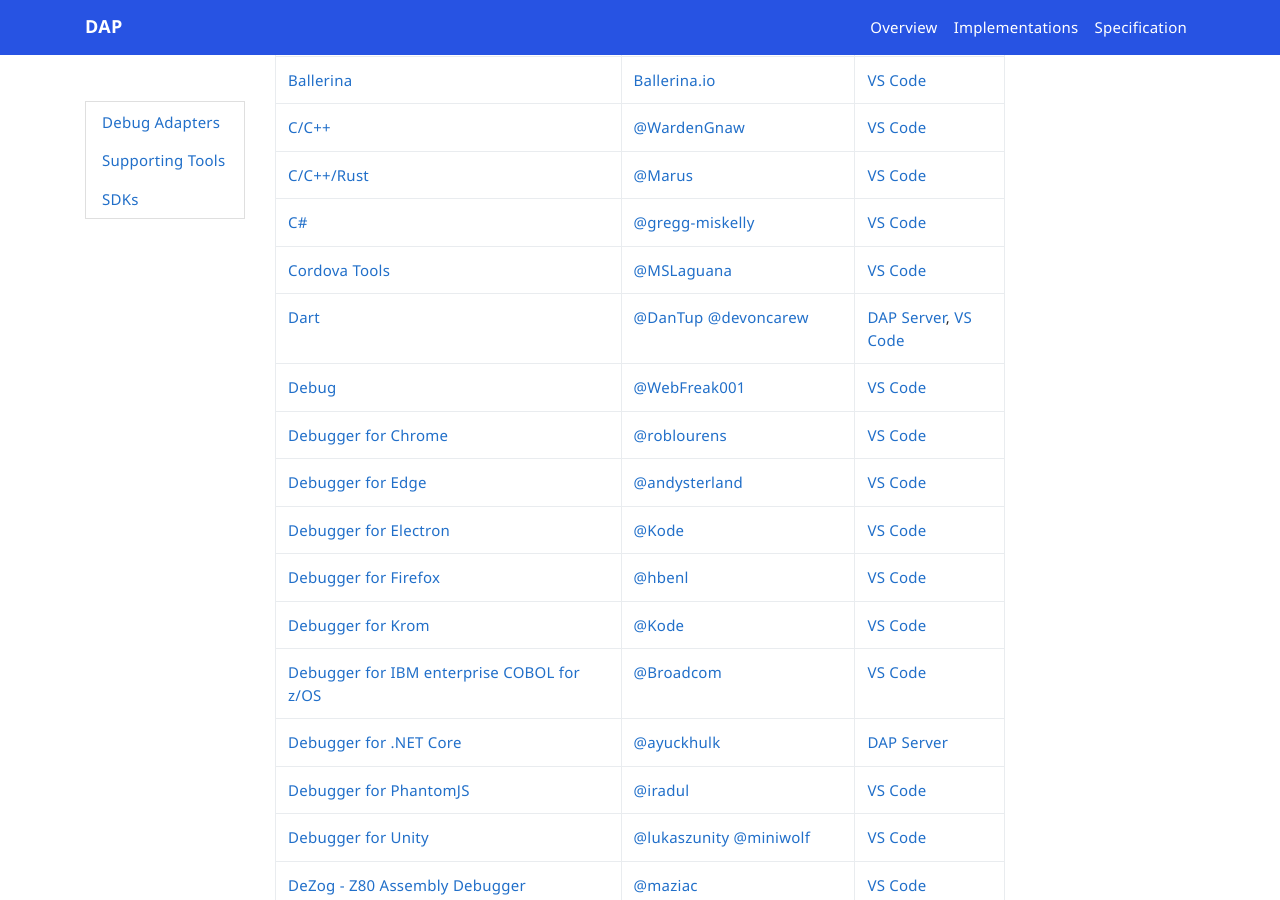
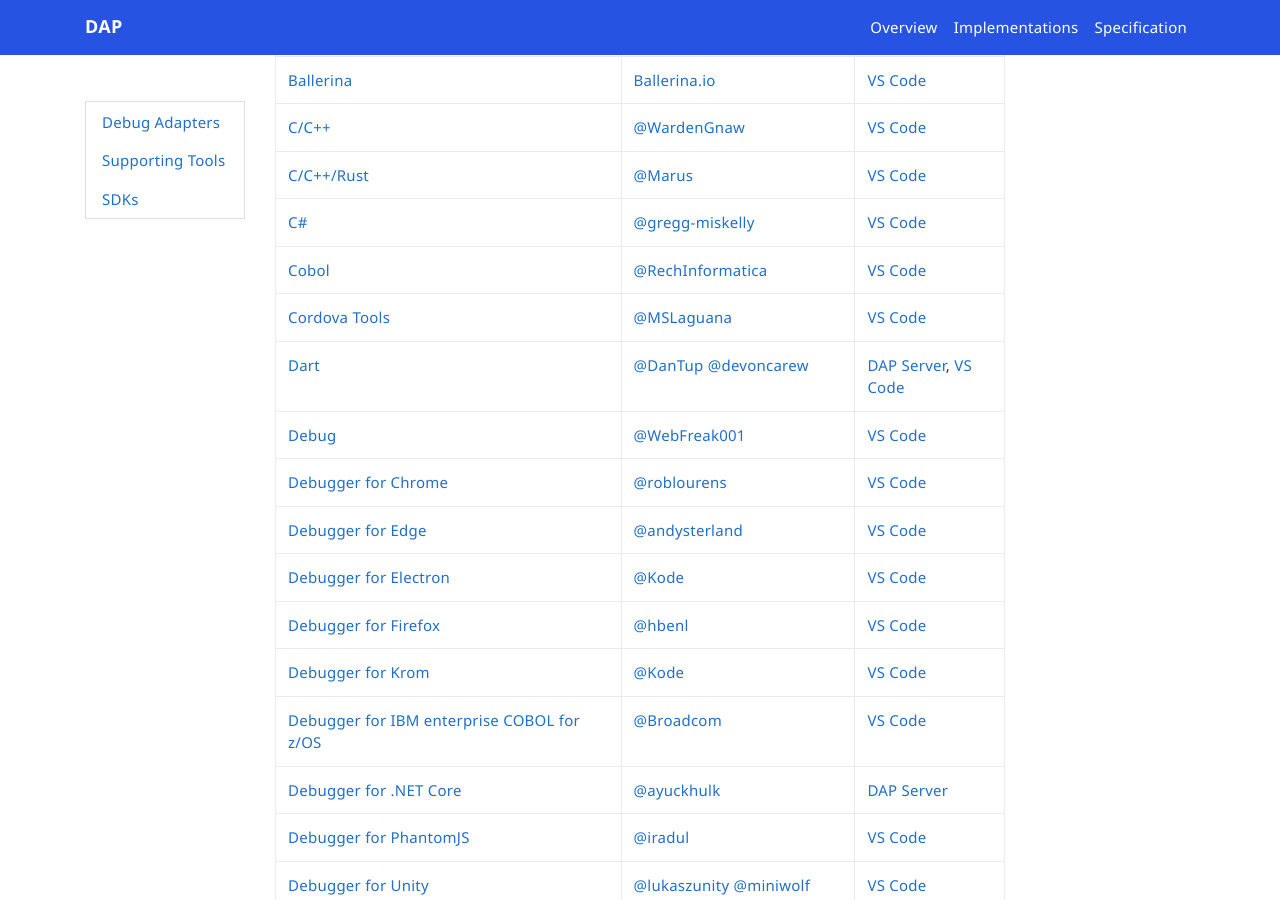
Before and after one commit to microsoft/debug-adapter-protocol, a Jekyll site: the page built from _implementors/adapters.md, in a window 1280 px wide and 900 px high, scrolled down 506 px. Built offline with Jekyll 4.4.1, drawn with Linux system fonts in a browser that asks for light colours; nearby versions of some CDN libraries; comment, search, counter and statistics services are not loaded; some of the changed text lies outside the part shown.

Commit message:
add 2 adapters (#475)
* fix: fix link accessibility issues

* Added scala adapter to adapters.md (#395)

* Update OCaml Earlybird implementation data (#423)

* Add NAME Debug Adapter (#447)

Add information about the NAME emulator

* add 2 adapters

* fix format

---------

Co-authored-by: Raymond Zhao <7199958+rzhao271@users.noreply.github.com>
Co-authored-by: Lucas Nouguier <lucas.nouguier@protonmail.com>
Co-authored-by: Connor Peet <connor@peet.io>
Co-authored-by: Simmo Saan <simmo.saan@gmail.com>
Co-authored-by: qwe-q <71057669+qwe-q@users.noreply.github.com>

```diff
--- a/_implementors/adapters.md
+++ b/_implementors/adapters.md
@@ -19,6 +19,7 @@
 [C/C++](https://github.com/Microsoft/vscode-cpptools)|[@WardenGnaw](https://github.com/WardenGnaw)|[VS Code](https://marketplace.visualstudio.com/items?itemName=ms-vscode.cpptools)
 [C/C++/Rust](https://github.com/Marus/cortex-debug)|[@Marus](https://github.com/Marus)|[VS Code](https://marketplace.visualstudio.com/items?itemName=marus25.cortex-debug)
 [C#](https://github.com/OmniSharp/omnisharp-vscode)|[@gregg-miskelly](https://github.com/gregg-miskelly)|[VS Code](https://marketplace.visualstudio.com/items?itemName=ms-vscode.csharp)
+[Cobol](https://github.com/RechInformatica/rech-cobol-debugger)|[@RechInformatica](https://github.com/RechInformatica)|[VS Code](https://marketplace.visualstudio.com/items?itemName=rechinformatica.rech-cobol-debugger)
 [Cordova Tools](https://github.com/Microsoft/vscode-cordova)|[@MSLaguana](https://github.com/MSLaguana)|[VS Code](https://marketplace.visualstudio.com/items?itemName=vsmobile.cordova-tools)
 [Dart](https://github.com/dart-lang/sdk)|[@DanTup](https://github.com/DanTup) [@devoncarew](https://github.com/devoncarew)|[DAP Server](https://github.com/dart-lang/sdk/blob/master/pkg/dds/tool/dap/README.md), [VS Code](https://marketplace.visualstudio.com/items?itemName=Dart-Code.dart-code)
 [Debug](https://github.com/WebFreak001/code-debug)|[@WebFreak001](https://github.com/WebFreak001)|[VS Code](https://marketplace.visualstudio.com/items?itemName=webfreak.debug)
@@ -82,6 +83,7 @@
 [TLA+](https://github.com/tlaplus/vscode-tlaplus)|[@lemmy](https://github.com/lemmy)|[VS Code](https://marketplace.visualstudio.com/items?itemName=alygin.vscode-tlaplus-nightly)
 [VDM-SL, VDM++, VDM-RT](https://github.com/nickbattle/vdmj/tree/master/lsp)|[@nickbattle](https://github.com/nickbattle)|[VS Code](https://marketplace.visualstudio.com/items?itemName=jonaskrask.vdm-vscode)
 [VSCode rdbg Ruby Debugger](https://github.com/ruby/vscode-rdbg)|[@ko1](https://github.com/ko1)|[VS Code](https://marketplace.visualstudio.com/items?itemName=KoichiSasada.vscode-rdbg)
+[Wolfram Language](https://github.com/kenkangxgwe/lsp-wl?tab=readme-ov-file#debug-adapter-features)|[@kenkangxgwe](https://github.com/kenkangxgwe/lsp-wl)|[VS Code](https://marketplace.visualstudio.com/items?itemName=lsp-wl.lsp-wl-client)
 {: .table .table-bordered .table-responsive}
 
 *If you are missing a debug adapter implementation please create a pull request in GitHub against this markdown [document](https://github.com/Microsoft/debug-adapter-protocol/blob/main/_implementors/adapters.md)*
```
